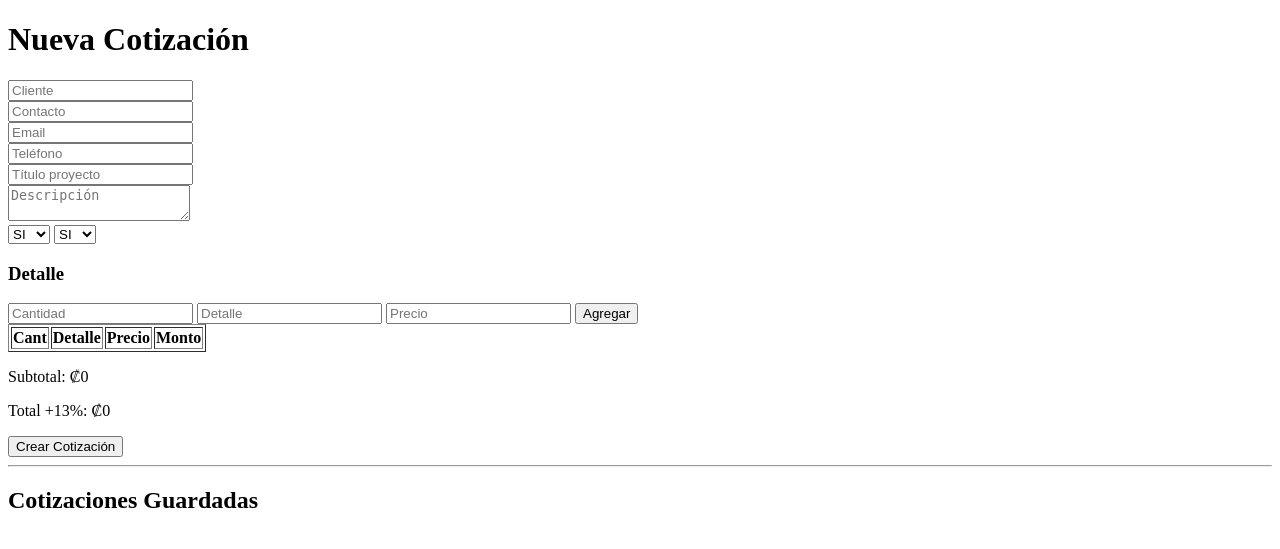
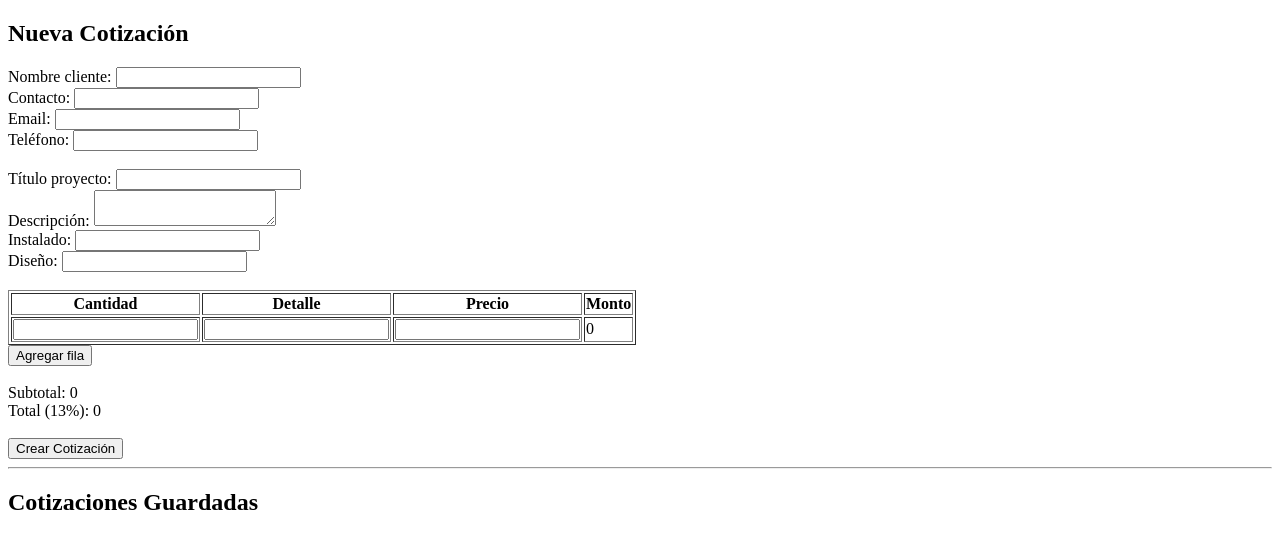
Before and after one commit to heyjuanma/cotizaciones-flask, a Flask app: page / in a window 1280 px wide. Shown: the top 549 px of the page. Run offline with Flask 3, Linux system fonts and the light colour scheme; lists and menus that the app fills with data are empty.

Commit message:
Update index.html

```diff
--- a/templates/index.html
+++ b/templates/index.html
@@ -1,97 +1,103 @@
 <!DOCTYPE html>
 <html>
 <head>
-<meta charset="utf-8">
-<title>Cotizaciones</title>
-<script>
-let items = [];
-
-function addItem() {
-    let c = cantidad.value;
-    let d = detalle.value;
-    let p = precio.value;
-    let m = c * p;
-
-    items.push({cantidad: c, detalle: d, precio: p, monto: m});
-    render();
-}
-
-function render() {
-    table.innerHTML = "";
-    let subtotal = 0;
-
-    items.forEach(i => {
-        subtotal += i.monto;
-        table.innerHTML += `<tr>
-            <td>${i.cantidad}</td>
-            <td>${i.detalle}</td>
-            <td>${i.precio}</td>
-            <td>${i.monto}</td>
-        </tr>`;
-    });
-
-    document.getElementById("items").value = JSON.stringify(items);
-    document.getElementById("subtotal").innerText = subtotal.toFixed(2);
-    document.getElementById("total").innerText = (subtotal * 1.13).toFixed(2);
-}
-</script>
+    <title>Cotizaciones</title>
 </head>
 <body>
+<h2>Nueva Cotización</h2>
 
-<h1>Nueva Cotización</h1>
+<form method="POST" onsubmit="return prepararItems()">
 
-<form method="POST">
-<input name="nombre_cliente" placeholder="Cliente" required><br>
-<input name="contacto" placeholder="Contacto"><br>
-<input name="email" placeholder="Email"><br>
-<input name="telefono" placeholder="Teléfono"><br>
+Nombre cliente: <input name="nombre_cliente"><br>
+Contacto: <input name="contacto"><br>
+Email: <input name="email"><br>
+Teléfono: <input name="telefono"><br><br>
 
-<input name="titulo_proyecto" placeholder="Título proyecto"><br>
-<textarea name="descripcion" placeholder="Descripción"></textarea><br>
+Título proyecto: <input name="titulo_proyecto"><br>
+Descripción: <textarea name="descripcion"></textarea><br>
+Instalado: <input name="instalado"><br>
+Diseño: <input name="diseno"><br><br>
 
-<select name="instalado">
-<option>SI</option>
-<option>NO</option>
-</select>
-
-<select name="diseno">
-<option>SI</option>
-<option>NO</option>
-</select>
-
-<h3>Detalle</h3>
-<input id="cantidad" type="number" placeholder="Cantidad">
-<input id="detalle" placeholder="Detalle">
-<input id="precio" type="number" placeholder="Precio">
-<button type="button" onclick="addItem()">Agregar</button>
-
-<table border="1">
-<thead>
-<tr><th>Cant</th><th>Detalle</th><th>Precio</th><th>Monto</th></tr>
-</thead>
-<tbody id="table"></tbody>
+<table border="1" id="tabla">
+<tr>
+<th>Cantidad</th>
+<th>Detalle</th>
+<th>Precio</th>
+<th>Monto</th>
+</tr>
+<tr>
+<td><input></td>
+<td><input></td>
+<td><input></td>
+<td>0</td>
+</tr>
 </table>
 
-<input type="hidden" id="items" name="items">
+<button type="button" onclick="agregarFila()">Agregar fila</button>
+<br><br>
 
-<p>Subtotal: ₡<span id="subtotal">0</span></p>
-<p>Total +13%: ₡<span id="total">0</span></p>
+Subtotal: <span id="subtotal">0</span><br>
+Total (13%): <span id="total">0</span><br>
 
-<button>Crear Cotización</button>
+<input type="hidden" name="items" id="items">
+
+<br>
+<button type="submit">Crear Cotización</button>
 </form>
 
 <hr>
 
 <h2>Cotizaciones Guardadas</h2>
-
 <ul>
 {% for c in cotizaciones %}
 <li>
-Contrato #{{c.numero_registro}} - {{c.nombre_cliente}}
-<a href="/descargar/{{c.id}}">Descargar PDF</a>
+{{ c.numero_registro }} - {{ c.nombre_cliente }} -
+<a href="/download/{{ c.id }}">Descargar PDF</a>
 </li>
 {% endfor %}
 </ul>
 
+<script>
+function agregarFila() {
+    let t = document.getElementById("tabla");
+    let r = t.insertRow();
+    for (let i = 0; i < 4; i++) r.insertCell();
+    r.cells[0].innerHTML = "<input>";
+    r.cells[1].innerHTML = "<input>";
+    r.cells[2].innerHTML = "<input>";
+    r.cells[3].innerText = "0";
+}
+
+function prepararItems() {
+    let rows = document.querySelectorAll("#tabla tr");
+    let items = [];
+    let subtotal = 0;
+
+    rows.forEach((r, i) => {
+        if (i === 0) return;
+        let c = r.cells[0].firstChild.value;
+        let d = r.cells[1].firstChild.value;
+        let p = r.cells[2].firstChild.value;
+        if (!c || !p) return;
+
+        let monto = c * p;
+        r.cells[3].innerText = monto;
+        subtotal += monto;
+
+        items.push({
+            cantidad: Number(c),
+            detalle: d,
+            precio: Number(p),
+            monto: monto
+        });
+    });
+
+    document.getElementById("subtotal").innerText = subtotal;
+    document.getElementById("total").innerText = (subtotal * 1.13).toFixed(2);
+    document.getElementById("items").value = JSON.stringify(items);
+
+    return true;
+}
+</script>
 </body>
 </html>
```
